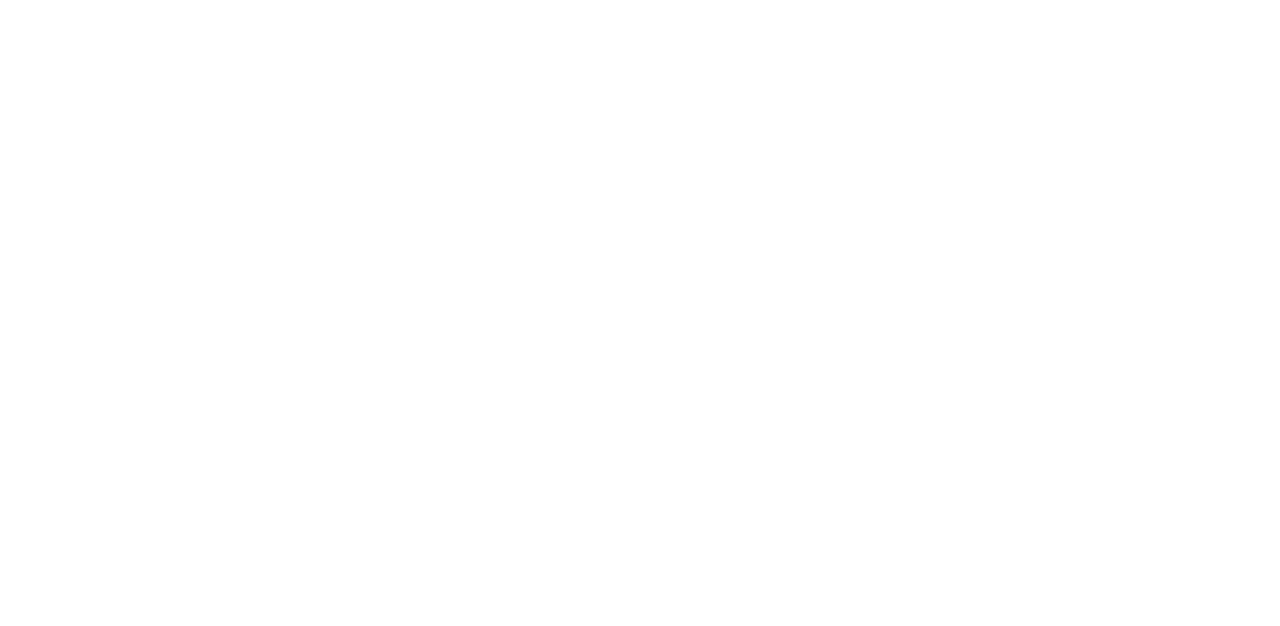
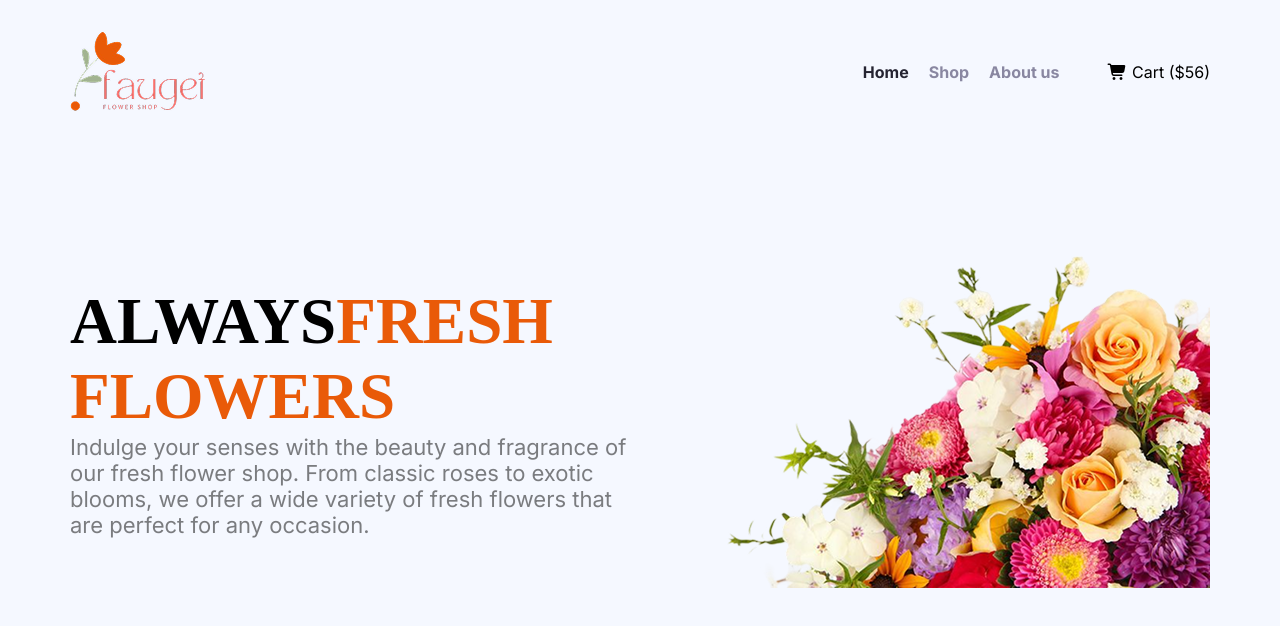
Before and after one commit to Mahedi76/assignment-two-repo, a plain HTML site: page index.html in a window 1280 px wide. Drawn offline with Linux system fonts and the light colour scheme.

Commit message:
added navbar and banner content

```diff
--- a/index.html
+++ b/index.html
@@ -3,12 +3,83 @@
 <head>
     <meta charset="UTF-8">
     <meta name="viewport" content="width=device-width, initial-scale=1.0">
+
+      <!-- Note Serif Font html -->
+    <link rel="preconnect" href="https://fonts.googleapis.com">
+    <link rel="preconnect" href="https://fonts.gstatic.com" crossorigin>
+    <link href="https://fonts.googleapis.com/css2?family=Noto+Serif:ital,wght@0,100..900;1,100..900&display=swap" rel="stylesheet">
+
+
+    <!-- Inter Font html-->
+    <link rel="preconnect" href="https://fonts.googleapis.com">
+    <link rel="preconnect" href="https://fonts.gstatic.com" crossorigin>
+    <link href="https://fonts.googleapis.com/css2?family=Inter:ital,opsz,wght@0,14..32,100..900;1,14..32,100..900&display=swap" rel="stylesheet">
+
+
+    <!-- Font awesome cdn -->
+    <link rel="stylesheet" href="https://cdnjs.cloudflare.com/ajax/libs/font-awesome/7.0.0/css/all.min.css" integrity="sha512-DxV+EoADOkOygM4IR9yXP8Sb2qwgidEmeqAEmDKIOfPRQZOWbXCzLC6vjbZyy0vPisbH2SyW27+ddLVCN+OMzQ==" crossorigin="anonymous" referrerpolicy="no-referrer" />
+
+
+
     <title>Assignment 02</title>
+    <link rel="stylesheet" href="../style.css">
+    <link rel="stylesheet" href="../responsive.css">
+
+
+
 </head>
 <body>
-    <header>
+     <header class="container">
+
+        <!-- navbar -->
+        <section class="nav-content">
+            <img class="nav-img" src="../assets/logo.png" alt="">
+            <div>
+
+                <ul class="nav-items inter-normal">
+
+
+                    <div class="first-list-item">
+                        <span class="home-item">
+                        <li><a href="#">Home</a></li></span>
+                        <li><a href="#">Shop</a></li>
+                        <li><a href="#">About us</a></li>
+                    </div>
+                    <div class="second-list-item">
+                        <span class="span-item">
+                        <li><a href="#">
+                        <span class="cart-icon">
+
+                        <i class="fa-solid fa-cart-shopping"></i> Cart ($56) </span>
+                        </a>
+                        </li>
+                    </span>
+                    </div>
+                </ul>
+
+
+            </div>
+        </section>
+
+        <!-- Banner content -->
+         <section class="banner-content">
+            <div>
+                <h1 class="banner-heading">
+                   <span class="banner-head-1">ALWAYS</span><span class="banner-head-2">FRESH</span><br><span class="banner-head-2">FLOWERS</span>
+                </h1>
+                <p class="inter-normal">
+                   Indulge your senses with the beauty and fragrance of our fresh flower shop. From classic roses to exotic blooms, we offer a wide variety of fresh flowers that are perfect for any occasion.
+                </p>
+            </div>
+
+                <img src="../assets/hero-flower.png" alt="">
+
+         </section>
 
     </header>
+
+
+
     <main>
 
     </main>
--- a/style.css
+++ b/style.css
@@ -0,0 +1,123 @@
+
+/* Note Serif Font Css */
+
+
+.noto-serif-normal {
+  font-family: "Noto Serif", serif;
+  font-optical-sizing: auto;
+  font-style: normal;
+  font-variation-settings:"wdth" 100;
+}
+
+/* Inter Font Css */
+.inter-normal {
+  font-family: "Inter", sans-serif;
+  font-optical-sizing: auto;
+  font-style: normal;
+}
+
+
+/* Common Styles */
+
+*{
+    box-sizing: border-box;
+    background: rgb(245, 248, 255);
+    padding: 0;
+    margin: 0;
+}
+
+.container{
+    max-width: 1140px;
+    margin: auto;
+}
+
+
+
+
+/* nav styles */
+
+
+
+.nav-content .nav-items li {
+    list-style: none;
+}
+
+.nav-content .nav-items li a{
+    text-decoration: none;
+    color: rgb(137, 135, 161);
+}
+
+.nav-items {
+    display: flex;
+    gap: 48px;
+    font-size: 16px;
+    font-weight: 700;
+}
+
+.nav-items .span-item li a{
+    color: rgb(0, 0, 0);
+}
+
+.nav-items .home-item li a{
+    color: rgb(37, 36, 50);
+    font-size: 16px;
+    font-weight: 700;
+}
+
+
+
+.first-list-item {
+    display: flex;
+    gap: 20px;
+    justify-content: space-between;
+}
+
+.second-list-item {
+    display: flex;
+}
+
+.cart-icon {
+    font-size: 16px;
+    font-weight: 400;
+    color: rgb(0, 0, 0);
+}
+
+.nav-content {
+    display: flex;
+    align-items: center;
+    justify-content: space-between;
+    margin-top: 30px;
+    margin-bottom: 120px;
+}
+
+
+
+
+
+/* Banner styles */
+
+
+.banner-content {
+    display: flex;
+    align-items: center;
+    margin-bottom: 120px;
+}
+
+.banner-content .banner-head-1{
+    font-size: 65px;
+    font-weight: 700;
+    color: rgb(0, 0, 0);
+}
+
+.banner-content .banner-head-2{
+    font-size: 65px;
+    font-weight: 700;
+    color: rgb(233, 90, 8);
+}
+
+.banner-content p{
+    /* width: 100%; */
+    font-size: 22px;
+    font-weight: 400;
+    color: rgba(0, 0, 0, 0.5);
+}
```
